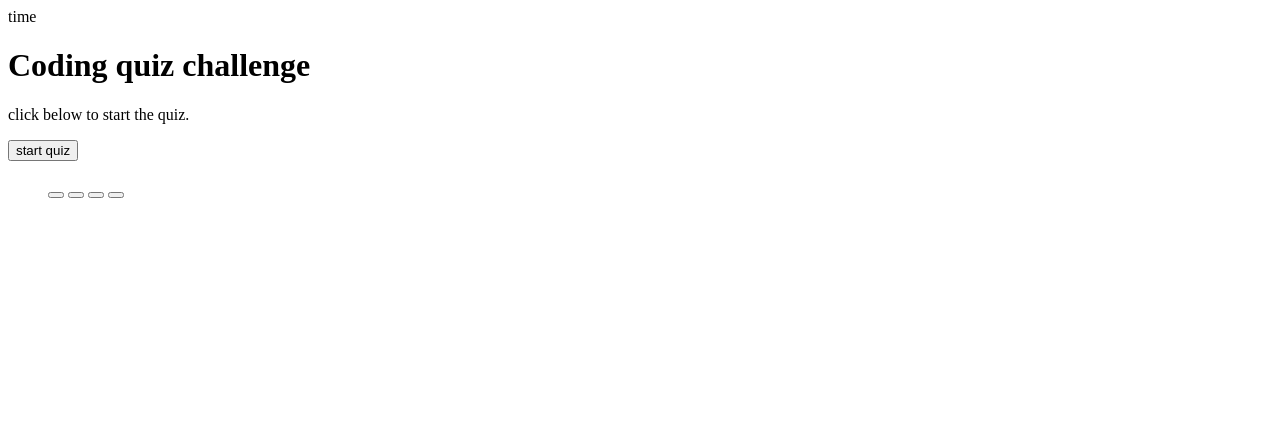
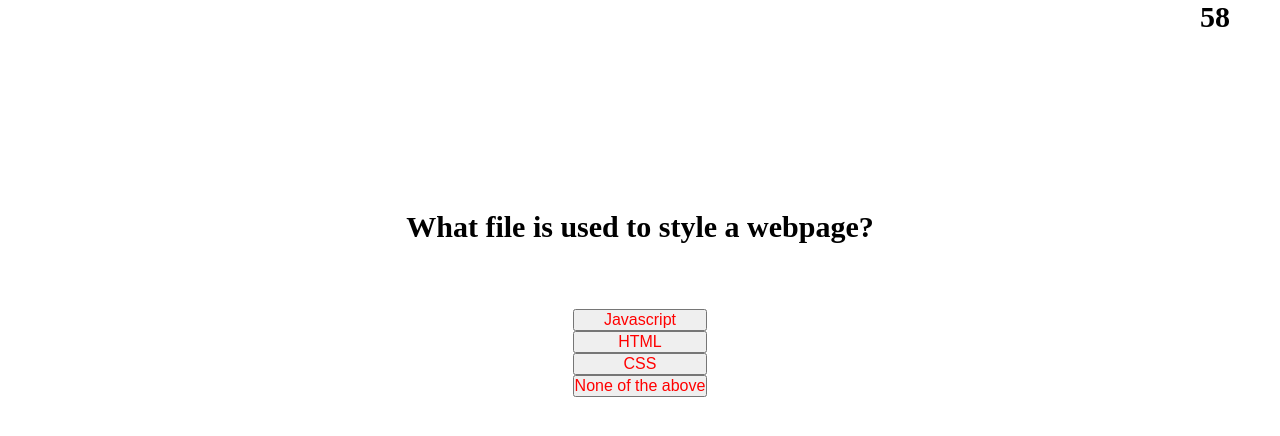
Before and after one commit to mdmarisel/Code-quiz, a plain HTML site: page index.html in a window 1280 px wide. Both pictures are taken after a click on the button "start quiz". Drawn offline with Linux system fonts and the light colour scheme.

Commit message:
fixed javascript code

```diff
--- a/assets/script.js
+++ b/assets/script.js
@@ -0,0 +1,107 @@
+var QUIZZES = [
+    {    questionText: "What file is used to style a webpage?",
+    choices: [      "Javascript",      "HTML",      "CSS",      "None of the above"    ],
+      correctAnswer: 2
+    },
+    {
+      questionText: "A short section of code written to complete a task is called a:",
+      choices: [
+        "Buffer",
+        "Loop",
+        "Array",
+        "Function"
+      ],
+      correctAnswer: 3
+    },
+    {
+      questionText: "What does this equation mean? a != t",
+      choices: [
+        "A is not equal to t",
+        "A is assigned t",
+        "A and t are equal",
+        "T is added to a"
+      ],
+      correctAnswer: 0
+    }
+  ];
+  let timerElement = document.getElementById("timer");
+  const startScreen = document.querySelector(".start-screen");
+  let startbtn = document.getElementById("js-start-button");
+  const quizSection = document.querySelector(".quiz-section");
+  let h2Element = document.getElementById("js-question-text");
+  const inputForm = document.querySelector(".input-form")
+  let buttonOne = document.getElementById("answer-1");
+  let buttonTwo = document.getElementById("answer-2");
+  let buttonThree = document.getElementById("answer-3");
+  let buttonFour = document.getElementById("answer-4");
+  let score = 0;
+  let currentQuestionIndex = 0;
+  let timer = 60000;
+  let intervalId;
+  function setTimer() {
+    let intervalId = setInterval(function () {
+      timer -= 1000;
+      if (timer <= 0 || currentQuestionIndex >= QUIZZES.length) {
+        clearInterval(intervalId);
+      }
+      timerElement.textContent = timer / 1000;
+    }, 1000);
+  };
+  function checkAnswer(buttonText) {
+    if (currentQuestionIndex >= QUIZZES.length || timer <= 0) {
+      clearInterval(intervalId);
+      console.log(`Quiz complete! Score: ${score}`);
+      //this hides the quiz section and displays the input form after the last question
+      quizSection.style.display = "none";
+      inputForm.style.display = "block";
+      return;
+    };
+    if (buttonText === QUIZZES[currentQuestionIndex].choices[QUIZZES[currentQuestionIndex].correctAnswer]) {
+      score++; // increment score if correct answer is chosen
+      console.log("Correct answer!");
+    } else {
+      console.log("Wrong answer! :(");
+    }
+    currentQuestionIndex++; // move on to next quiz question
+    if (currentQuestionIndex < QUIZZES.length) {
+      // display next quiz question if available
+      displayQuiz(currentQuestionIndex);
+    } else {
+      // end of quiz
+      console.log(`Quiz complete! Score: ${score}`);
+    };
+  };
+  function displayQuiz(index) {
+    // display quiz question and choices for given index
+    h2Element.textContent = QUIZZES[index].questionText;
+    buttonOne.textContent = QUIZZES[index].choices[0];
+    buttonTwo.textContent = QUIZZES[index].choices[1];
+    buttonThree.textContent = QUIZZES[index].choices[2];
+    buttonFour.textContent = QUIZZES[index].choices[3];
+    console.log(`Time remaining: ${timer / 1000} seconds`);
+    // add event listeners to each button to check answer and move on to next quiz
+    buttonOne.addEventListener("click", function () {
+      checkAnswer(buttonOne.textContent);
+    });
+    buttonTwo.addEventListener("click", function () {
+      checkAnswer(buttonTwo.textContent);
+    });
+    buttonThree.addEventListener("click", function () {
+      checkAnswer(buttonThree.textContent);
+    });
+    buttonFour.addEventListener("click", function () {
+      checkAnswer(buttonFour.textContent);
+    });
+    if (index === QUIZZES.length) {
+      quizSection.style.display = "none";
+      inputForm.style.display = "block";
+    } else {
+      inputForm.style.display = "none";
+    }
+  };
+  startbtn.addEventListener("click", function () {
+    startScreen.style.display = "none";
+    quizSection.style.display = "block";
+    displayQuiz(currentQuestionIndex);
+    setTimer();
+  });
--- a/index.html
+++ b/index.html
@@ -4,7 +4,7 @@
     <meta charset="UTF-8" />
     <meta http-equiv="X-UA-Compatible" content="IE=edge" />
     <meta name="viewport" content="width=device-width, initial-scale=1.0" />
-    <link rel="stylesheet" href="./assets/css/syles.css" />
+    <link rel="stylesheet" href="./assets/styles.css" />
     <title>Code Quiz</title>
   </head>
   <header>
@@ -32,6 +32,6 @@
       <input type="text" id="initials" name="initials" required />
       <button type="button" id="js-submit-button">Submit</button>
     </section>
-    <script src="./assets/Js/script.js"></script>
+    <script src="./assets/script.js"></script>
   </body>
 </html>
```
